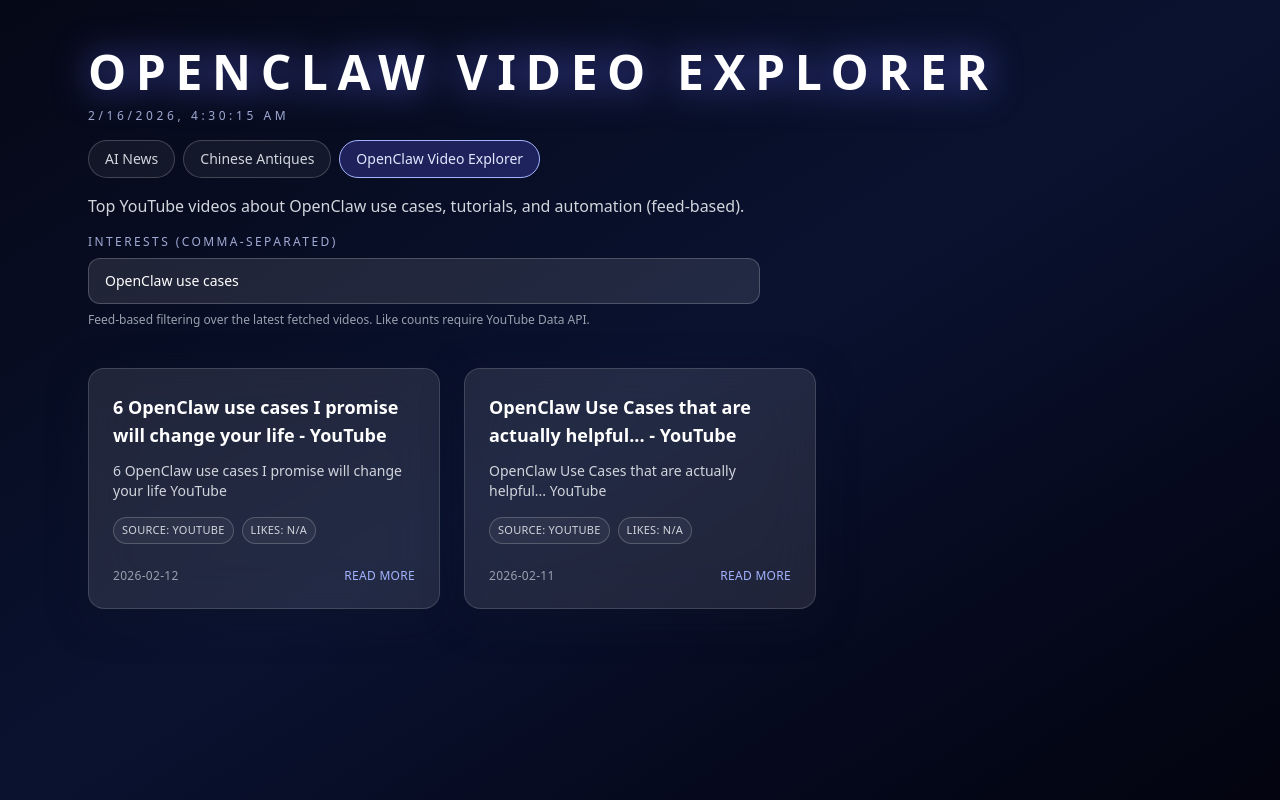
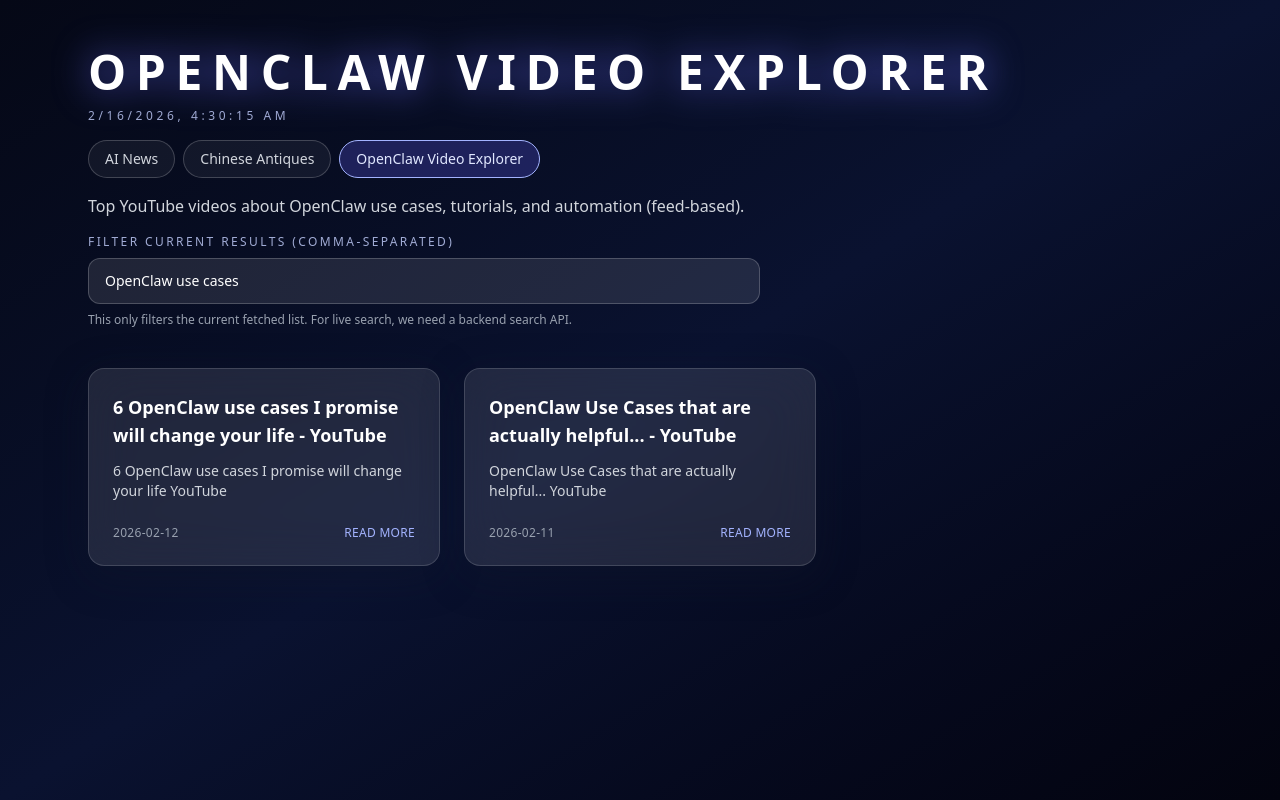
Before and after one commit to penggaolai/ai-news-app, a React (Vite) app: page / in a window 1280 px wide. Built offline with nearby package versions, Linux system fonts and the light colour scheme.

Commit message:
tune(ui): simplify youtube cards and clarify filter-only input

```diff
--- a/src/App.jsx
+++ b/src/App.jsx
@@ -122,7 +122,7 @@
           {active.key === 'youtube-openclaw' ? (
             <div className="w-full max-w-2xl">
               <label className="mb-2 block text-xs uppercase tracking-[0.2em] text-indigo-200/80">
-                Interests (comma-separated)
+                Filter current results (comma-separated)
               </label>
               <input
                 value={interestInput}
@@ -131,7 +131,7 @@
                 className="w-full rounded-xl border border-white/20 bg-white/10 px-4 py-3 text-sm text-white outline-none placeholder:text-gray-400 focus:border-indigo-300"
               />
               <p className="mt-2 text-xs text-gray-400">
-                Feed-based filtering over the latest fetched videos. Like counts require YouTube Data API.
+                This only filters the current fetched list. For live search, we need a backend search API.
               </p>
             </div>
           ) : null}
@@ -161,15 +161,7 @@
                   <h2 className="text-lg font-bold text-white">{item.title}</h2>
                   <p className="text-sm text-gray-300">{item.summary}</p>
 
-                  <div className="flex flex-wrap gap-2 pt-1 text-[11px] uppercase tracking-wide text-gray-300">
-                    {item.channel ? (
-                      <span className="rounded-full border border-white/20 bg-white/5 px-2 py-1">Channel: {item.channel}</span>
-                    ) : null}
-                    <span className="rounded-full border border-white/20 bg-white/5 px-2 py-1">Source: {item.source || 'Unknown'}</span>
-                    <span className="rounded-full border border-white/20 bg-white/5 px-2 py-1">
-                      Likes: {typeof item.likes === 'number' ? item.likes : 'N/A'}
-                    </span>
-                  </div>
+                  {null}
                 </div>
                 <div className="mt-6 flex items-center justify-between text-xs uppercase tracking-wide text-gray-400">
                   <span>{item.date}</span>
```
